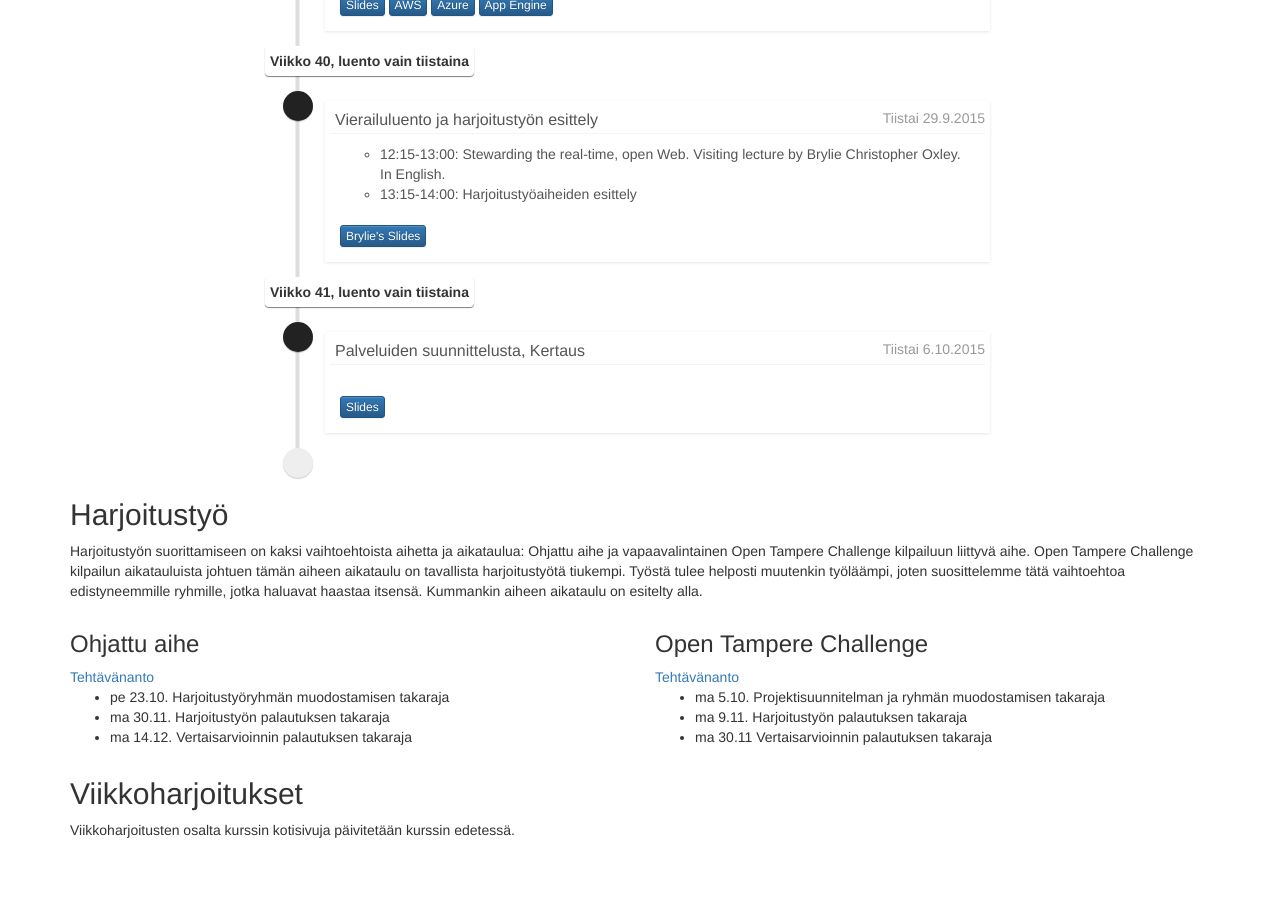
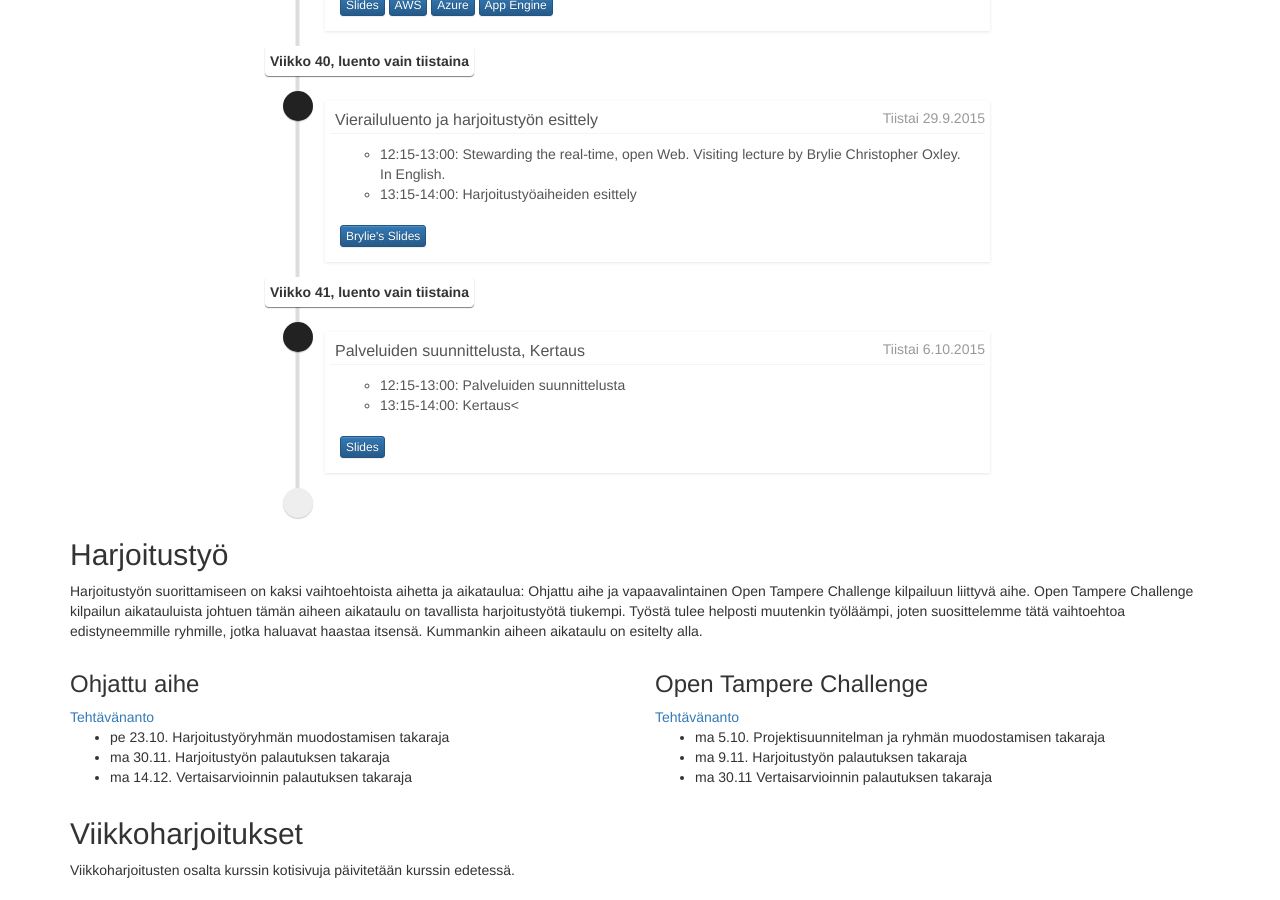
Before and after one commit to Palpo/palpo.github.io, a Jekyll site: the page built from index.html, in a window 1280 px wide and 900 px high, scrolled down 2076 px. Built offline with Jekyll 4.4.1, drawn with Linux system fonts in a browser that asks for light colours; nearby versions of some CDN libraries; before the commit the page ends 2936 px from its top, so only the background shows below that.

Commit message:
schedule of the last lecture

```diff
--- a/index.html
+++ b/index.html
@@ -183,7 +183,9 @@ layout: default
                 <span class="time"><i class="fa fa-clock-o"></i>Tiistai 6.10.2015</span>
                 <h3 class="timeline-header">Palveluiden suunnittelusta, Kertaus</h3>
                 <div class="timeline-body">
-
+                <ul><li>12:15-13:00: Palveluiden suunnittelusta
+                    <li>13:15-14:00: Kertaus<
+                </ul>
 		</div>
                 <div class='timeline-footer'>
                     <a class="btn btn-primary btn-xs" href="/slides/suunnittelu-ja-kertaus.pdf">Slides</a>
```
